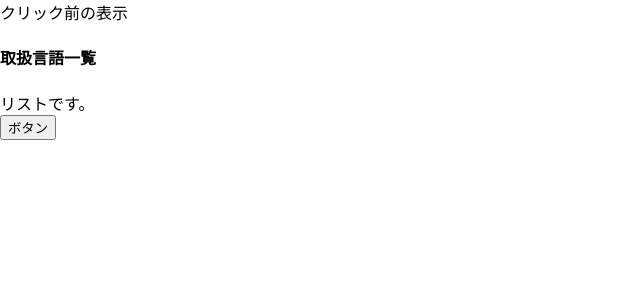
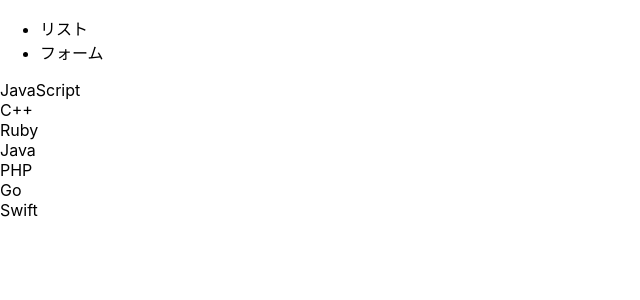
Before and after one commit to genzopic/react-tutorial, a React (Create React App) app: page / in a window 1280 px wide. Shown: the top 300 px of the page, without its empty margins (0-640 px from the left). Built offline with nearby package versions, Linux system fonts and the light colour scheme.

Commit message:
入門４

```diff
--- a/src/App.js
+++ b/src/App.js
@@ -1,16 +1,22 @@
 import { useState } from 'react';
 import { List } from "./List";
+import { Form } from "./Form";
 //
 function App() {
-  const [description, setDescription] = useState('クリック前の表示');
-  const changeDescription = () => {
-    setDescription('クリック後の表示です。');
-  }
+  // ステート
+  const [tab, setTab] = useState('list')
+  //
   return (
     <div>
-      {description}
-      <List title="取扱言語一覧"/>
-      <button onClick={changeDescription}>ボタン</button>
+      <header>
+        <ul>
+          <li onClick={() => setTab('list')} >リスト</li>
+          <li onClick={() => setTab('form')} >フォーム</li>
+        </ul>
+      </header>
+      {
+        tab === 'list' ? <List /> : <Form />
+      }
     </div>
   );
 }
--- /dev/null
+++ b/src/Form.js
@@ -0,0 +1,3 @@
+export const Form = () => {
+    return <div>フォームです</div>
+}
--- a/src/List.js
+++ b/src/List.js
@@ -1,8 +1,21 @@
-export const List = ({title}) => {
+const LANGUAGES = [
+    'JavaScript',
+    'C++',
+    'Ruby',
+    'Java',
+    'PHP',
+    'Go',
+    'Swift',
+]
+
+export const List = () => {
     return (
         <div>
-            <h4>{ title }</h4>
-            <div>リストです。</div>
+            {
+                LANGUAGES.map((lang,index) => {
+                    return <div key={index}>{ lang }</div>
+                })
+            }
         </div>
     )
 }
```
